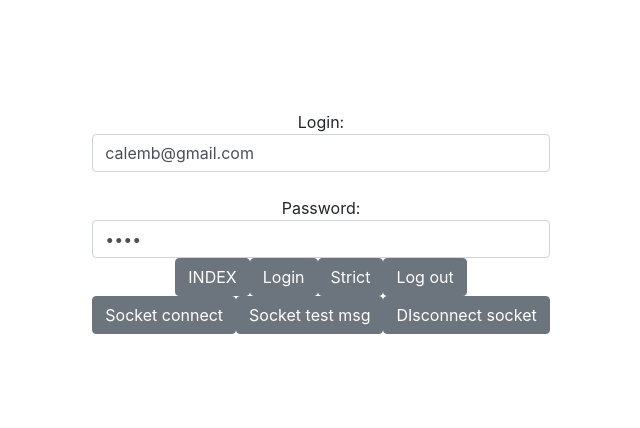
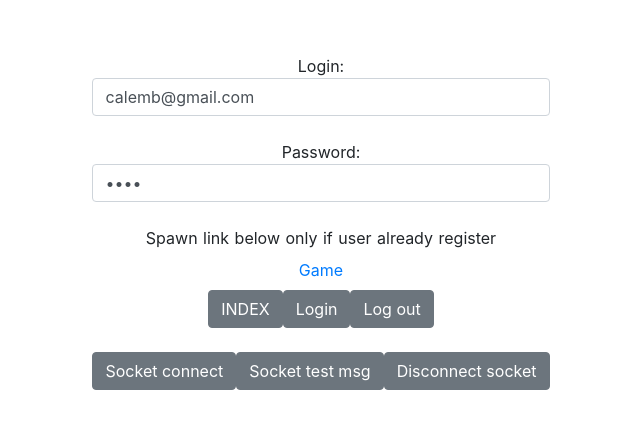
Before and after one commit to Calemb/essentriumLanding, a Nuxt app: page / in a window 1280 px wide. Shown: the part 198-626 px from the top of the page, without its empty margins (319-959 px from the left). Built offline with nearby package versions, Linux system fonts and the light colour scheme.

Commit message:
Modify nav on main page

```diff
--- a/pages/index.vue
+++ b/pages/index.vue
@@ -6,14 +6,16 @@
       <b-input v-model="login"></b-input>
       <br>Password:
       <b-input v-model="password" type="password"></b-input>
+      <br>Spawn link below only if user already register<br>
+      <nuxt-link class="nav-link" to="/game">Game</nuxt-link>
+
       <b-button @click="Reqest('')">INDEX</b-button>
       <b-button @click="Login">Login</b-button>
-      <b-button @click="Reqest('strict')">Strict</b-button>
       <b-button @click="Reqest('logout')">Log out</b-button>
-      <br>
+      <br><br>
       <b-button @click="socketConnect">Socket connect</b-button>
       <b-button @click="socketMsg">Socket test msg</b-button>
-      <b-button @click="disconnectSocket">DIsconnect socket</b-button>
+      <b-button @click="disconnectSocket">Disconnect socket</b-button>
     </div>
   </section>
 </template>
@@ -39,8 +41,7 @@ export default {
   methods: {
     Login: function() {
       var that = this;
-      Axios
-      .post(
+      Axios.post(
         this.ip + "login",
         {
           email: this.login
@@ -49,7 +50,8 @@ export default {
           withCredentials: true
         }
       ).then(response => {
-        that.msg = JSON.stringify(response.data);
+        this.msg = response.data.location + response.status;
+        window.location = response.data.location;
       });
     },
     Reqest: function(page) {
```
